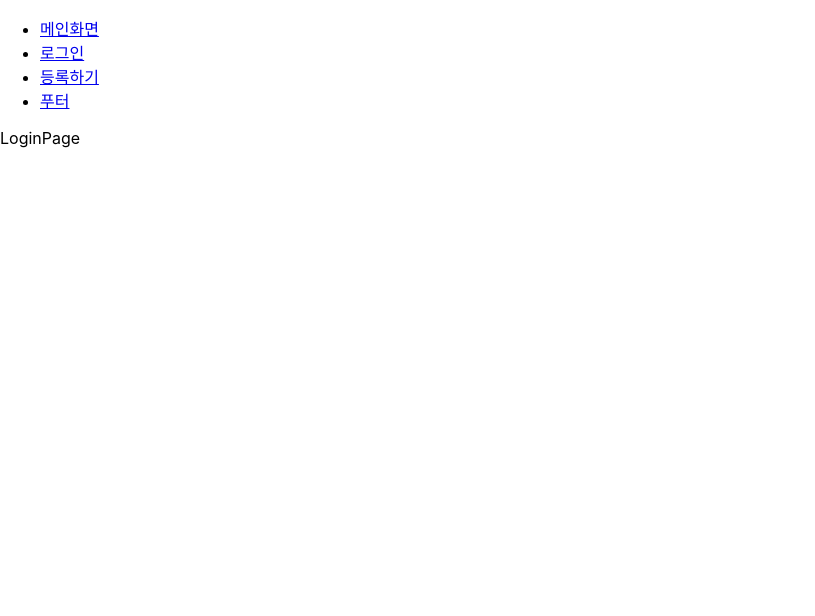
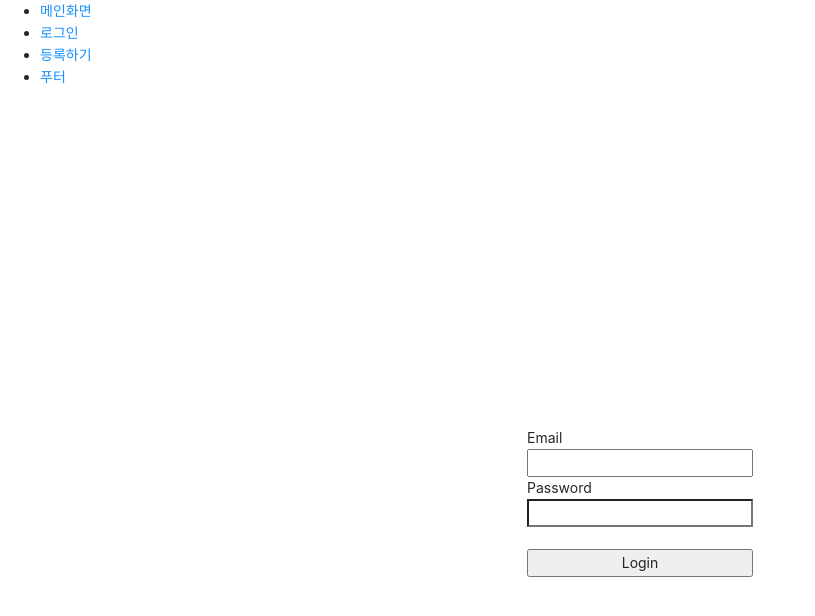
Before and after one commit to sseonxx/boiler-plate-sseon, a React (Create React App) app in the folder client/: page /login in a window 1280 px wide. Shown: the top 616 px of the page, without its empty margins (0-815 px from the left). Built offline with nearby package versions, Linux system fonts and the light colour scheme.

Commit message:
Redux 및 로그인페이지

```diff
--- a/client/package.json
+++ b/client/package.json
@@ -6,12 +6,17 @@
     "@testing-library/jest-dom": "^5.16.2",
     "@testing-library/react": "^12.1.2",
     "@testing-library/user-event": "^13.5.0",
+    "antd": "^4.18.5",
     "axios": "^0.25.0",
     "http-proxy-middleware": "^2.0.2",
     "react": "^17.0.2",
     "react-dom": "^17.0.2",
+    "react-redux": "^7.2.6",
     "react-router-dom": "^6.2.1",
     "react-scripts": "5.0.0",
+    "redux": "^4.1.2",
+    "redux-promise": "^0.6.0",
+    "redux-thunk": "^2.4.1",
     "web-vitals": "^2.1.4"
   },
   "scripts": {
--- /dev/null
+++ b/client/src/_reducers/index.js
@@ -0,0 +1,8 @@
+import { combineReducers } from "redux";
+//import user from './user_reducer';
+
+const rootReducer = combineReducers({
+    //user,
+})
+
+export default rootReducer;
--- a/client/src/components/views/LandingPage/LandingPage.js
+++ b/client/src/components/views/LandingPage/LandingPage.js
@@ -12,7 +12,11 @@ function LandingPage() {
   },[])
 
   return (
-    <div>LandingPage</div>
+    <div style={{display: 'flex', justifyContent: 'center',alignItems:'center'
+                , width: '100%', height: '100vh'
+    }}>
+      <h2>시작 페이지</h2>
+    </div>
     );
 }
 
--- a/client/src/components/views/LoginPage/LoginPage.js
+++ b/client/src/components/views/LoginPage/LoginPage.js
@@ -1,7 +1,45 @@
-import React from 'react';
+import React,{ useState } from 'react';
 
 function LoginPage() {
-  return <div>LoginPage</div>;
+
+  const [Email, setEmail] = useState("");
+  const [Password, setPassword] = useState("");
+
+  const onEmailHandler = (event) => {
+    setEmail(event.currentTarget.value)
+  }
+  const onPasswordHandler = (event) =>{
+    setPassword(event.currentTarget.value)
+  }
+  const onSubmitHandler = (event) =>{
+    event.preventDefault(); //페이지리프레쉬 막기
+    console.log('Email',Email);
+    console.log('Password',Password);
+
+
+  }
+
+  return (
+    <div style={{display: 'flex', justifyContent: 'center',alignItems:'center'
+    , width: '100%', height: '100vh'
+    }}>
+      {/* <h2>로그인 페이지</h2> */}
+      <div>
+        <form style= {{display:'flex', flexDirection:'column'}}
+          onSubmit={onSubmitHandler}
+        >
+            <label>Email</label>
+            <input type="email" value={Email} onChange={onEmailHandler} />
+            <label>Password</label>
+            <input type="password" value={Password} onChange={onPasswordHandler} />
+            <br/>
+            <button>
+              Login
+            </button>
+        </form>
+      </div>
+    </div>
+  );
 }
 
 export default LoginPage;
--- a/client/src/index.js
+++ b/client/src/index.js
@@ -3,11 +3,25 @@ import ReactDOM from 'react-dom';
 import './index.css';
 import App from './App';
 import reportWebVitals from './reportWebVitals';
+import 'antd/dist/antd.css';
+import {Provider} from 'react-redux';
+import { applyMiddleware,createStore } from 'redux';
+import promiseMiddleware from 'redux-promise';
+import ReduxThunk from 'redux-thunk';
+import Reducer from './_reducers';
+
+const createStoreWithMiddleware = applyMiddleware(promiseMiddleware,ReduxThunk)(createStore)
 
 ReactDOM.render(
-  <React.StrictMode>
+
+  <Provider
+    store={createStoreWithMiddleware(Reducer,
+        window.__REDUX_DEVTOOLS_EXTENSION__&&
+        window.__REDUX_DEVTOOLS_EXTENSION__()
+      )}
+  >
     <App />
-  </React.StrictMode>,
+  </Provider>,
   document.getElementById('root')
 );
 
--- a/package.json
+++ b/package.json
@@ -6,13 +6,15 @@
   "scripts": {
     "start": "node index.js",
     "dev_start": "nodemon ./server/index.js",
-    "test": "echo \"Error: no test specified\" && exit 1"
+    "test": "echo \"Error: no test specified\" && exit 1",
+    "dual_start":"concurrently \"npm run dev_start\" \"npm run start --prefix client\""
   },
   "author": "seoeun",
   "license": "ISC",
   "dependencies": {
     "bcrypt": "^4.0.1",
     "body-parser": "^1.19.1",
+    "concurrently": "^7.0.0",
     "cookie-parser": "^1.4.6",
     "dotenv": "^14.2.0",
     "express": "^4.17.2",
```
Also changed, not shown: client/src/_reducers/user_reducer.js (added), 2 other files (tests, documents, lock files or other folders).
